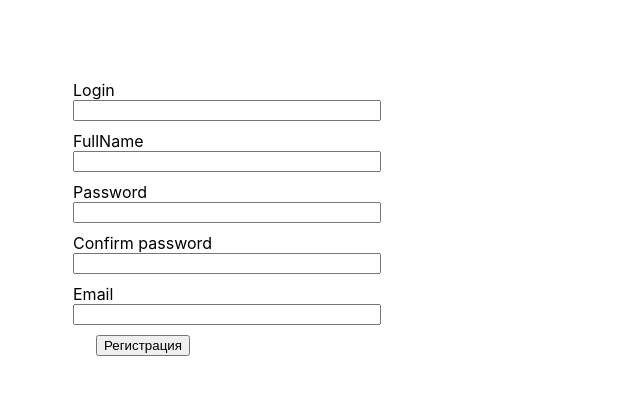
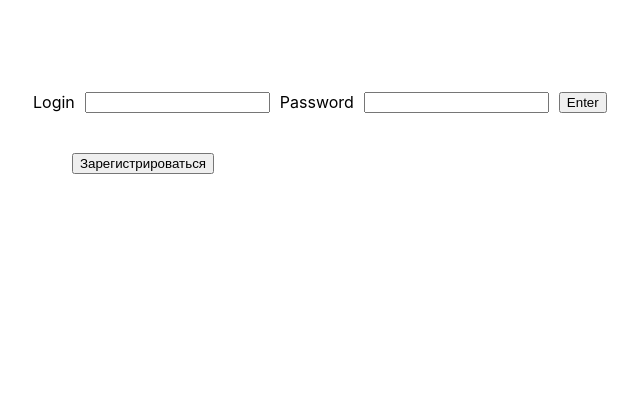
Before and after one commit to ShulaevIvan/cloud_store_frontend, a React (Create React App) app: page / in a window 1280 px wide. Shown: the top 394 px of the page, without its empty margins (7-647 px from the left). Built offline with nearby package versions, Linux system fonts and the light colour scheme.

Commit message:
add basic comp

```diff
--- a/package.json
+++ b/package.json
@@ -8,6 +8,7 @@
     "@testing-library/user-event": "^13.5.0",
     "react": "^18.2.0",
     "react-dom": "^18.2.0",
+    "react-router-dom": "^6.14.0",
     "react-scripts": "5.0.1",
     "web-vitals": "^2.1.4"
   },
--- a/src/App.css
+++ b/src/App.css
@@ -29,3 +29,25 @@
 .register-form-input-err {
   border: 1px solid red;
 }
+.login-form-wrap {
+  padding: 40px;
+}
+.login-form {
+  display: flex;
+  flex-direction: row;
+  flex-wrap: wrap;
+  max-width: 800px;
+}
+.login-form label {
+  margin-right: 10px;
+}
+.login-input-wrap, .password-input-wrap, .enter-btn-wrap {
+  display: flex;
+  margin-right: 10px;
+}
+.login-err-hidden {
+  visibility: hidden;
+}
+.login-err-show {
+  visibility: show;
+}
--- a/src/App.js
+++ b/src/App.js
@@ -1,9 +1,21 @@
 import './App.css';
 import RegisterForm from './components/registerForm/RegisterForm';
+import { BrowserRouter, Routes, Route } from 'react-router-dom';
+import HomePage from './components/homepage/HomePage';
+import CloudHomePage from './components/cloudHomePage/CloudHomePage';
+import CloudHeader from './components/cloudHeader/CloudHeader';
+
 function App() {
   return (
     <div className="App">
-     <RegisterForm></RegisterForm>
+      <BrowserRouter>
+      <CloudHeader></CloudHeader>
+      <Routes>
+        <Route path={'/'} element={<HomePage />} />
+          <Route path='/singup' element={<RegisterForm />} />
+          <Route path='/store' element={<CloudHomePage />} />
+      </Routes>
+      </BrowserRouter>
     </div>
   );
 }
--- /dev/null
+++ b/src/components/cloudHeader/CloudHeader.jsx
@@ -0,0 +1,20 @@
+import React from "react";
+import { useLocation } from 'react-router-dom';
+
+const CloudHeader = () => {
+    let location = useLocation();
+    if (location.pathname !== '/') {
+        return (
+            <header className="cloud-header">
+                <div className="cloud-header-wrap">
+                    <div className="cloud-header-user-info">
+                        username
+                    </div>
+                </div>
+
+            </header>
+        );
+    }
+};
+
+export default CloudHeader;
--- /dev/null
+++ b/src/components/cloudHomePage/CloudHomePage.jsx
@@ -0,0 +1,11 @@
+import React from "react";
+
+const CloudHomePage = () => {
+    return (
+        <React.Fragment>
+            <h1>cloudHomepage</h1>
+        </React.Fragment>
+    )
+};
+
+export default CloudHomePage;
--- /dev/null
+++ b/src/components/homepage/HomePage.jsx
@@ -0,0 +1,29 @@
+import React from "react";
+import LoginForm from "../loginForm/LoginForm";
+import { useState, useRef, useEffect } from "react";
+import { useNavigate } from "react-router-dom";
+
+const HomePage = () => {
+    const navigate = useNavigate();
+    const registerHandler = () => {
+        navigate('/singup');
+    }
+    return (
+        <React.Fragment>
+            <div className="container">
+                <div className="login-wrapper">
+                    <div className="login-form">
+                        <LoginForm></LoginForm>
+                    </div>
+                </div>
+                <div className="register-wrap">
+                    <div className="register-btn-wrap">
+                        <button onClick={(registerHandler)} className="register-btn">Зарегистрироваться</button>
+                    </div>
+                </div>
+            </div>
+        </React.Fragment>
+    );
+};
+
+export default HomePage
--- a/src/components/loginForm/LoginForm.jsx
+++ b/src/components/loginForm/LoginForm.jsx
@@ -1,16 +1,76 @@
 import React from 'react'
+import { useState, useRef, useEffect } from 'react';
 
 
 const LoginForm = () => {
+    const initialState = {
+        loginStatus: true,
+        loginInputRef: useRef(null),
+        passwordInputRef: useRef(null),
+        userData: {},
+
+    }
+    const [loginFromState, setLoginFormState] = useState(initialState);
+
+    const loginHandler = (e) => {
+        e.preventDefault();
+        if (loginFromState.loginInputRef.current.value.trim() !== '' && loginFromState.passwordInputRef.current.value !== '') {
+            const data = {
+                username: loginFromState.loginInputRef.current.value,
+                password: loginFromState.passwordInputRef.current.value,
+            };
+            const fetchFunc = async () => {
+                await fetch('http://localhost:8000/login/', {
+                    method: 'POST',
+                    headers: {
+                        'Content-Type': 'application/json'
+                    },
+                    body: JSON.stringify(data)
+                })
+                .then((response) => response.json())
+                .then((data) => {
+                    if (data.token) {
+                        setLoginFormState(prevState => ({
+                            ...prevState,
+                            loginStatus: prevState.loginStatus = true,
+                            userData: prevState.userData = data
+                        }));
+                        return;
+                    }
+                    setLoginFormState(prevState => ({
+                        ...prevState,
+                        loginStatus: prevState.loginStatus = false
+                    }));
+                })
+            }
+            fetchFunc();
+            setTimeout(() => {
+                console.log(loginFromState.userData)
+            }, 1000)
+        }
+    };
+
+
     return (
         <React.Fragment>
-            <form>
-                <label>Login</label>
-                <input type='text' />
-                <label>Password</label>
-                <input type='password' />
-                <button>Войти</button>
-            </form>
+            <div className='login-form-wrap'>
+                <div className={loginFromState.loginStatus ? 'login-err-hidden' : 'login-err-show'}>
+                    <p>неправильный логин или пароль</p>
+                </div>
+                <form className='login-form'>
+                    <div className='login-input-wrap'>
+                        <label>Login</label>
+                            <input ref={loginFromState.loginInputRef} type='text' />
+                    </div>
+                    <div className='password-input-wrap'>
+                        <label>Password</label>
+                            <input ref={loginFromState.passwordInputRef} type='password' />
+                    </div>
+                    <div className='enter-btn-wrap'>
+                        <button onClick={loginHandler}>Enter</button>
+                    </div>
+                </form>
+            </div>
         </React.Fragment>
     );
 };
```
Also changed, not shown: src/components/cloudHeader/cloudHeader.css (added), 1 other file (tests, documents, lock files or other folders).
